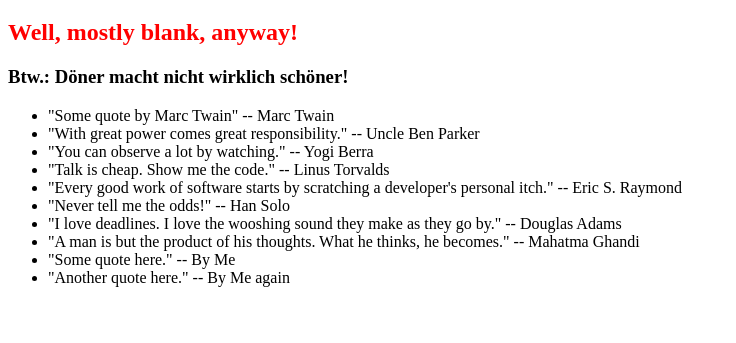
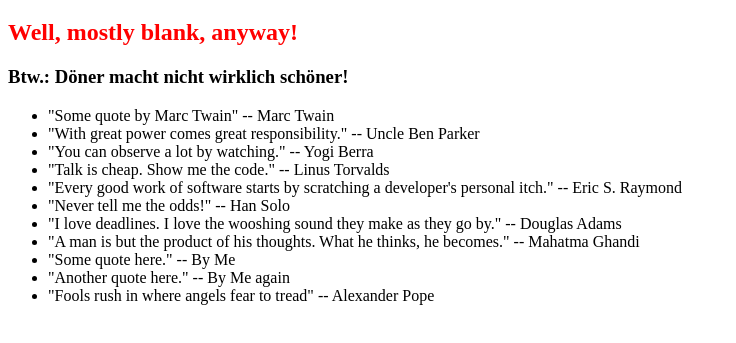
Before and after one commit to Broxeler/0main_openSAP_repo, a plain HTML site: page index.html in a window 1280 px wide. Shown: the part 61-404 px from the top of the page, without its empty margins (0-736 px from the left). Drawn offline with Linux system fonts and the light colour scheme.

Commit message:
Added Alexander Pope quote

```diff
--- a/index.html
+++ b/index.html
@@ -41,6 +41,9 @@
 			<li>
 				"Another quote here." -- By Me again
 			</li>
+			<li>
+				"Fools rush in where angels fear to tread" -- Alexander Pope
+			</li>
 		</ul>
 	</body>
 </html>
```
